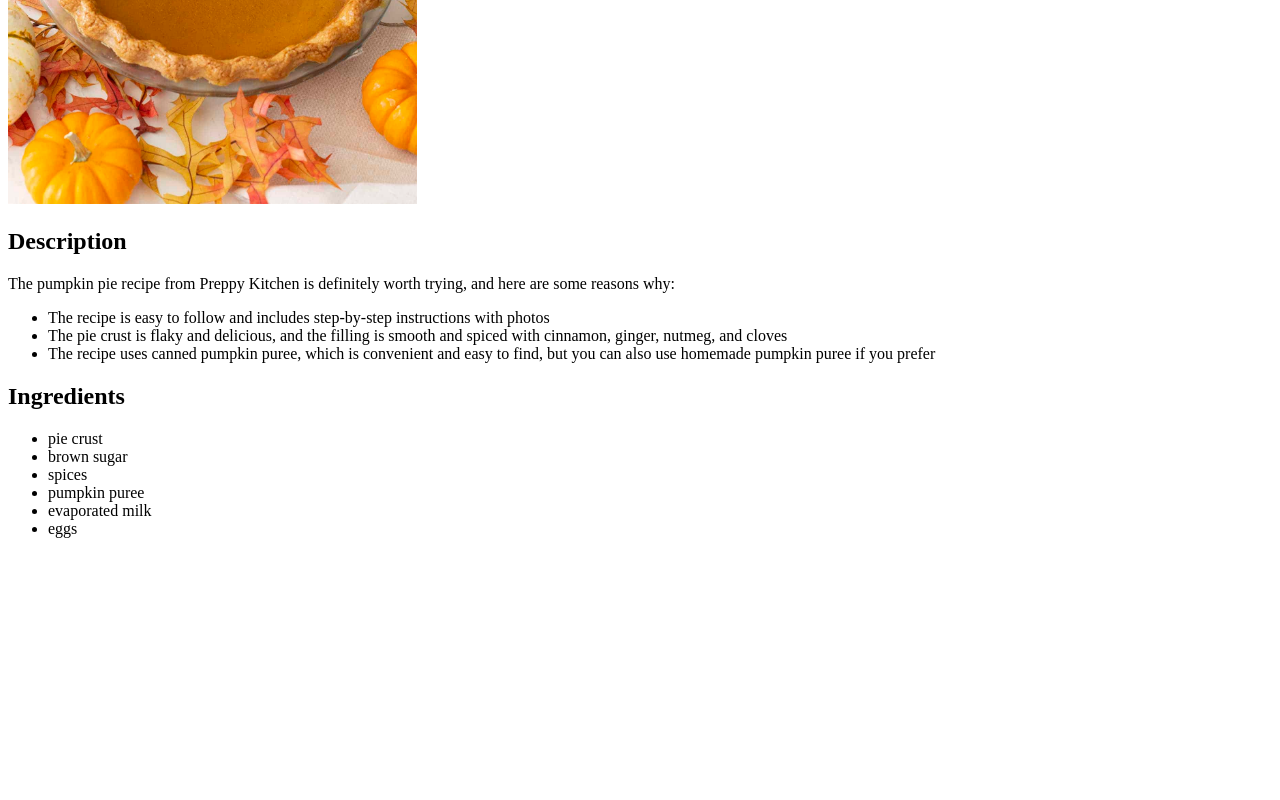
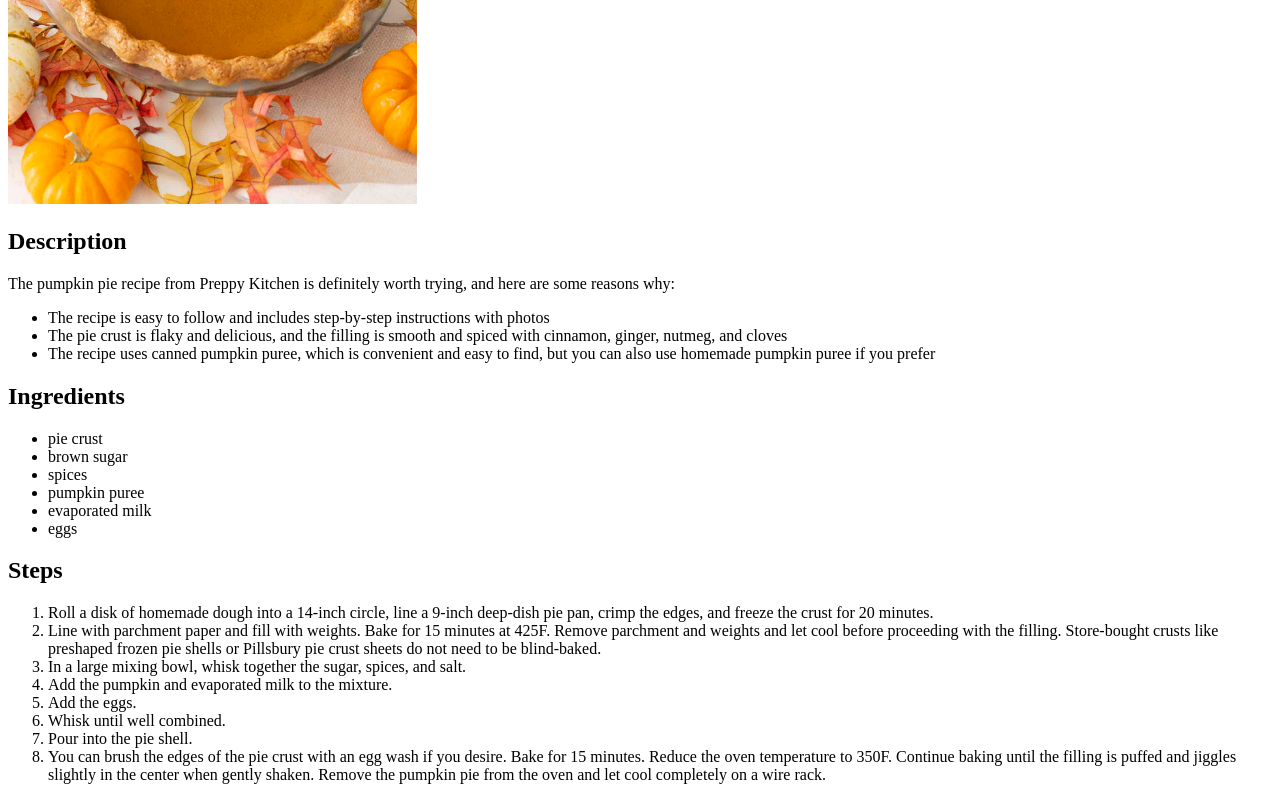
Before and after one commit to bsam24/odin-recipes, a plain HTML site: page recipes/pumpkin-pie.html in a window 1280 px wide. Shown: the part 456-1256 px from the top of the page. Before the commit the page ends 1010 px from the top, so only its background shows below. Drawn offline with Linux system fonts and the light colour scheme.

Commit message:
Add steps to recipe
Used ordered lists to walk through the steps

```diff
--- a/recipes/pumpkin-pie.html
+++ b/recipes/pumpkin-pie.html
@@ -26,5 +26,19 @@
             <li>evaporated milk</li>
             <li>eggs</li>
         </ul>
+        <h2>Steps</h2>
+        <ol>
+            <li>Roll a disk of homemade dough into a 14-inch circle, line a 9-inch deep-dish pie pan, crimp the edges, and freeze the crust for 20 minutes.</li>
+            <li>Line with parchment paper and fill with weights. Bake for 15 minutes at 425F. Remove parchment and weights and let cool before proceeding with
+                the filling. Store-bought crusts like preshaped frozen pie shells or Pillsbury pie crust sheets do not need to be blind-baked.</li>
+            <li>In a large mixing bowl, whisk together the sugar, spices, and salt.</li>
+            <li>Add the pumpkin and evaporated milk to the mixture.</li>
+            <li>Add the eggs.</li>
+            <li>Whisk until well combined.</li>
+            <li>Pour into the pie shell.</li>
+            <li>You can brush the edges of the pie crust with an egg wash if you desire. Bake for 15 minutes. Reduce the oven temperature to 350F.
+                Continue baking until the filling is puffed and jiggles slightly in the center when gently shaken. Remove the pumpkin pie
+                from the oven and let cool completely on a wire rack.</li>
+        </ol>
     </body>
 </html>
```
